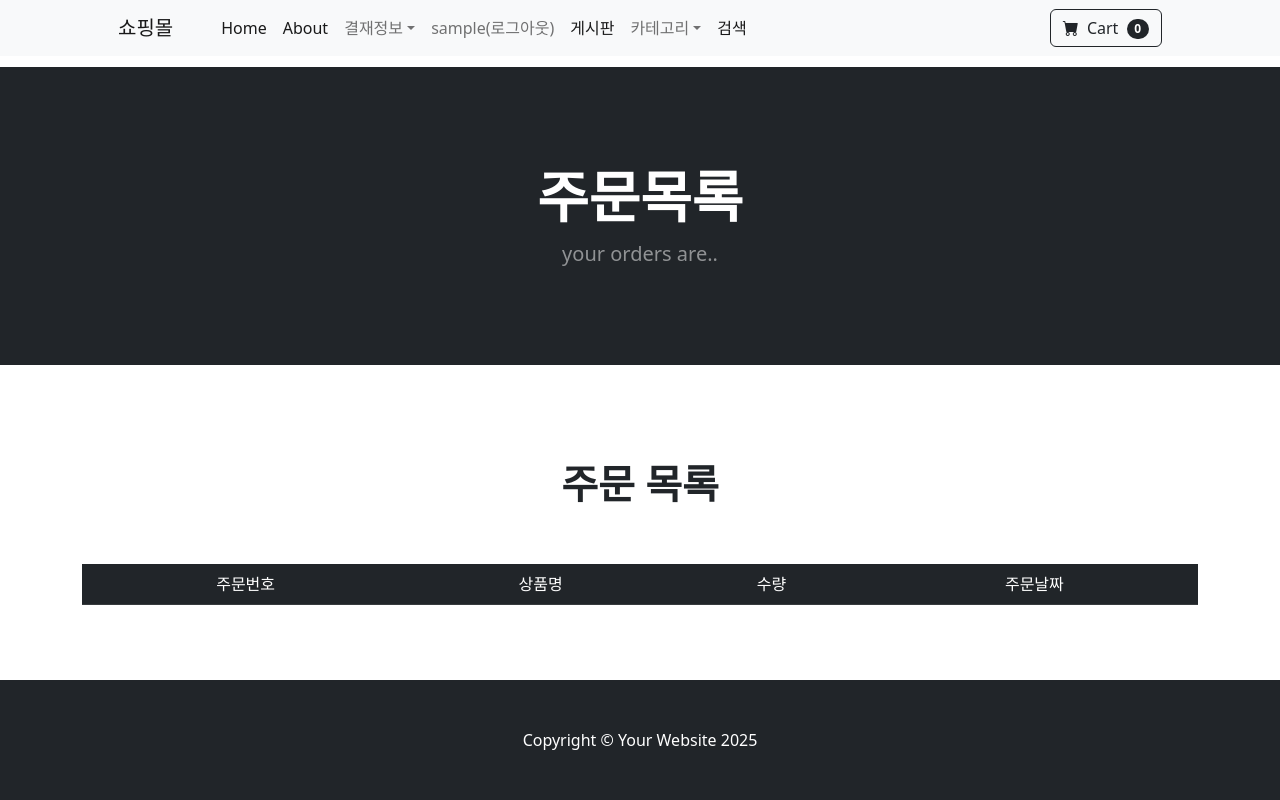
After one commit to n3316202/ecommerce, a Django app: page /payment/payment_order_list/ in a window 1280 px wide. The commit adds this page. Run offline with Django 5.2, Linux system fonts and the light colour scheme; the visitor is signed in with stand-in values (Sample User, id 1); data that the repository does not hold is empty; some libraries are stand-ins or nearby versions.

Commit message:
주문 목록 완료료

```diff
--- a/payment/urls.py
+++ b/payment/urls.py
@@ -10,4 +10,5 @@ urlpatterns = [
     path("payment_update_info/", views.payment_update_info, name="payment_update_info"), #dev_42 추가
     path("payment_success/", views.payment_success, name="payment_success"),
     path("payment_process_order/", views.payment_process_order, name="payment_process_order"),
+    path("payment_order_list/", views.payment_order_list, name="payment_order_list"), #dev_45 추가
 ]
--- a/payment/views.py
+++ b/payment/views.py
@@ -98,3 +98,16 @@ def payment_process_order(request):
     else:
         messages.success(request, "Access denied")
         return redirect('/')
+
+#dev_45
+def payment_order_list(request):
+
+    if request.user.is_authenticated:
+
+        #Get Current uer's shipping Info
+        orders = Order.objects.filter(user__id=request.user.id)
+
+        return render(request, "payment/payment_order_list.html",{'orders':orders})
+    else:
+         messages.success(request, "You Must be logged In To Access That Page!!")
+         return redirect('/login')
--- a/templates/layout/navbar.html
+++ b/templates/layout/navbar.html
@@ -19,6 +19,10 @@
         <li class="nav-item dropdown">
           <a class="nav-link dropdown-toggle" id="navbarDropdown" href="#" role="button" data-bs-toggle="dropdown" aria-expanded="false">결재정보</a>
           <ul class="dropdown-menu" aria-labelledby="navbarDropdown">
+            {% comment %} #dev_45 추가 {% endcomment %}
+            <li>
+              <a class="dropdown-item" href="{% url 'payment:payment_order_list' %}">주문목록</a>
+            </li>
             <li>
               <a class="dropdown-item" href="{% url 'payment:payment_update_info' %}">배송주소 변경</a>
             </li>
--- /dev/null
+++ b/templates/payment/payment_order_list.html
@@ -0,0 +1,55 @@
+{% extends 'layout/base.html' %}
+{% comment %} #dev_45 추가{% endcomment %}
+{% load static %}
+{% comment %} #dev_42 {% endcomment %}
+{% block content %}
+
+  {% include 'store/head.html' %}
+  <div class="d-flex flex-column vh-100 justify-content-between">
+
+    <!-- 네비게이션바 -->
+    {% include "layout/navbar.html" %}
+
+    <header class="bg-dark py-5">
+      <div class="container px-4 px-lg-5 my-5">
+        <div class="text-center text-white">
+          <h1 class="display-4 fw-bolder">주문목록</h1>
+          <p class="lead fw-normal text-white-50 mb-0">your orders are..</p>
+        </div>
+      </div>
+    </header>
+
+    <br/>
+
+    <div class="container my-5">
+      <h1 class="text-center"><strong>주문 목록</strong></h1>
+      <br>
+      <br>
+      <table class = "table table-dark text-center">
+        <thead class = "thead thead-dark">
+            <tr>
+                <td scope = "col">주문번호</td>
+                <td scope = "col">상품명</td>
+                <td scope = "col">수량</td>
+                <td scope = "col">주문날짜</td>
+            </tr>
+        </thead>
+        <tbody class = "text-light">
+            {% for order in orders %}
+              {% for item in order.orderitem_set.all %}
+                <tr>
+                  <td scope = "col">{{order.id}}</td>
+                  <td>{{item.product}}</td>
+                  <td>{{item.quantity}}개</td>
+                  <td>{{order.updated_at|date:'Y-m-d H:i'}}</td>
+                </tr>
+              {% endfor %}
+            {% endfor %}
+        </tbody>
+    </table>
+    </div>
+
+    <!-- Footer-->
+    {% include 'store/footer.html' %}
+  </div>
+{%endblock content%}
```
